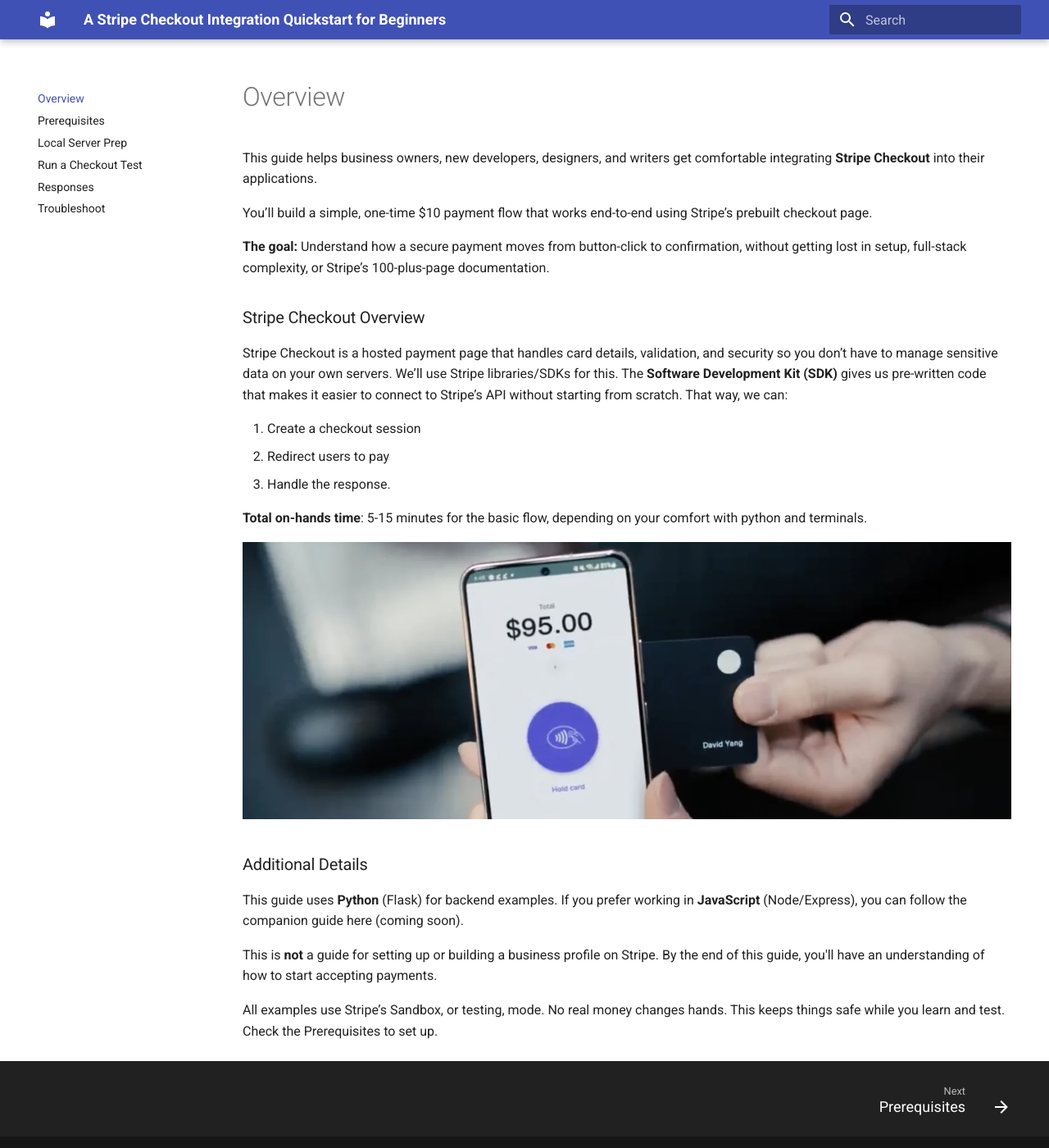
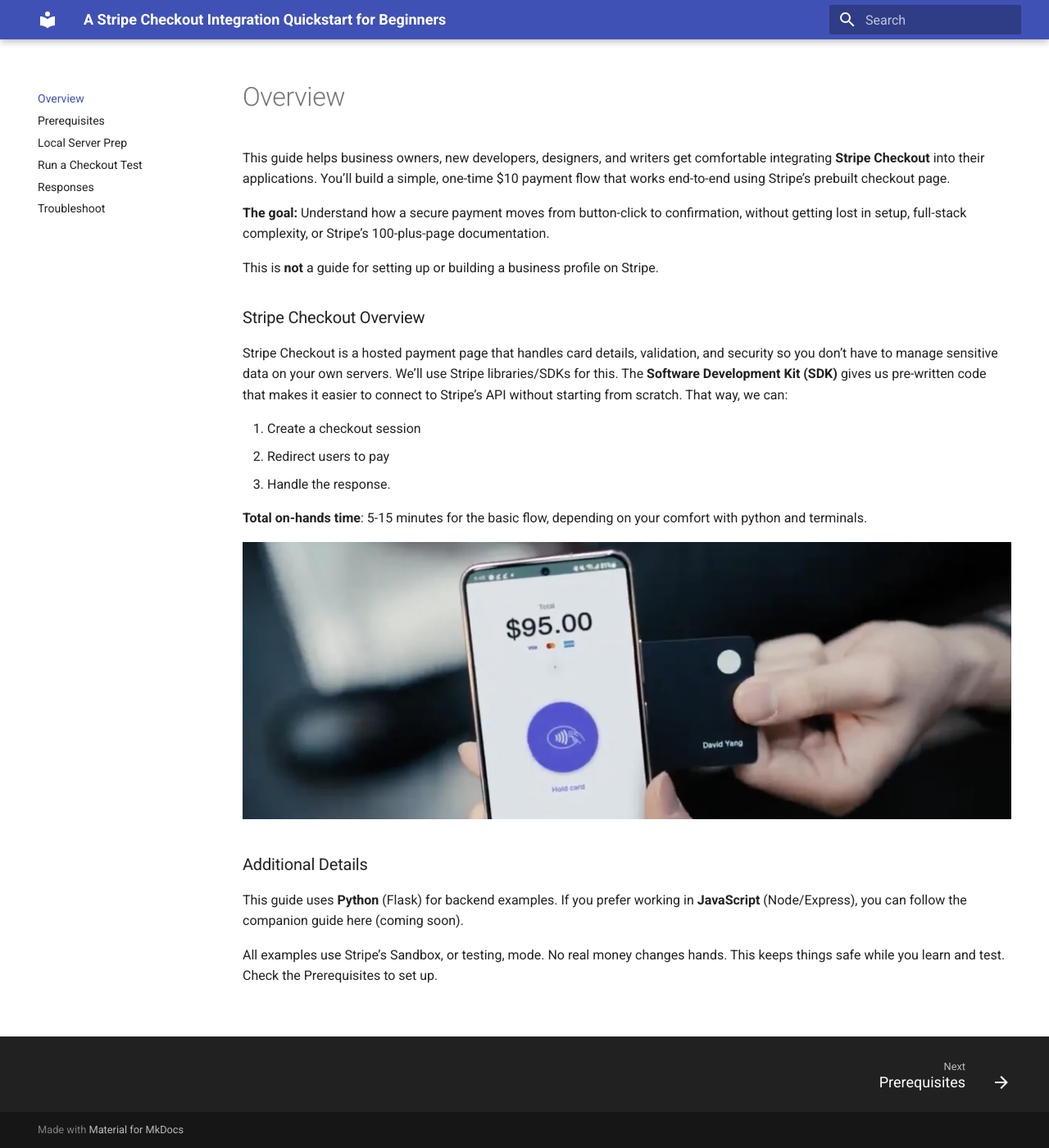
Before and after one commit to codymauro/stripe-payment-guide, an MkDocs documentation site: the page built from docs/index.md, in a window 1280 px wide and 1400 px high. Shown: the whole window at 82% size. Built offline with MkDocs 1.6.1 and Material for MkDocs 9.7.7, drawn with Linux system fonts in a browser that asks for light colours.

Commit message:
Update index.md

```diff
--- a/docs/index.md
+++ b/docs/index.md
@@ -21,6 +21,4 @@ Stripe Checkout is a hosted payment page that handles card details, validation,
 ### Additional Details
 This guide uses **Python** (Flask) for backend examples. If you prefer working in **JavaScript** (Node/Express), you can follow the companion guide here (coming soon).
 
-This is **not** a guide for setting up or building a business profile on Stripe. By the end of this guide, you'll have an understanding of how to start accepting payments.
-
 All examples use Stripe’s Sandbox, or testing, mode. No real money changes hands. This keeps things safe while you learn and test. Check the Prerequisites to set up.
```
Also changed, not shown: other parts of docs/index.md (+3 -3 lines).
